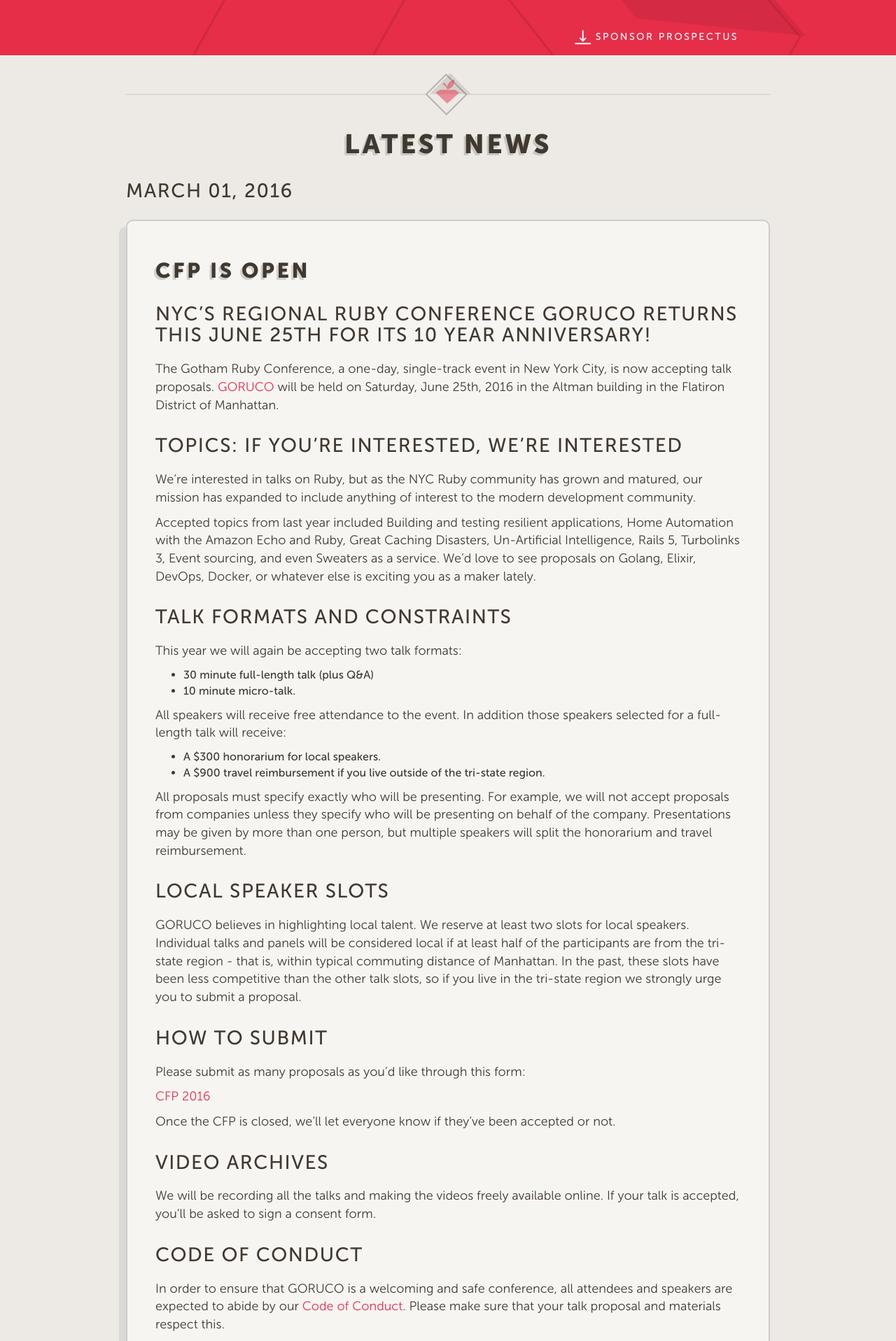
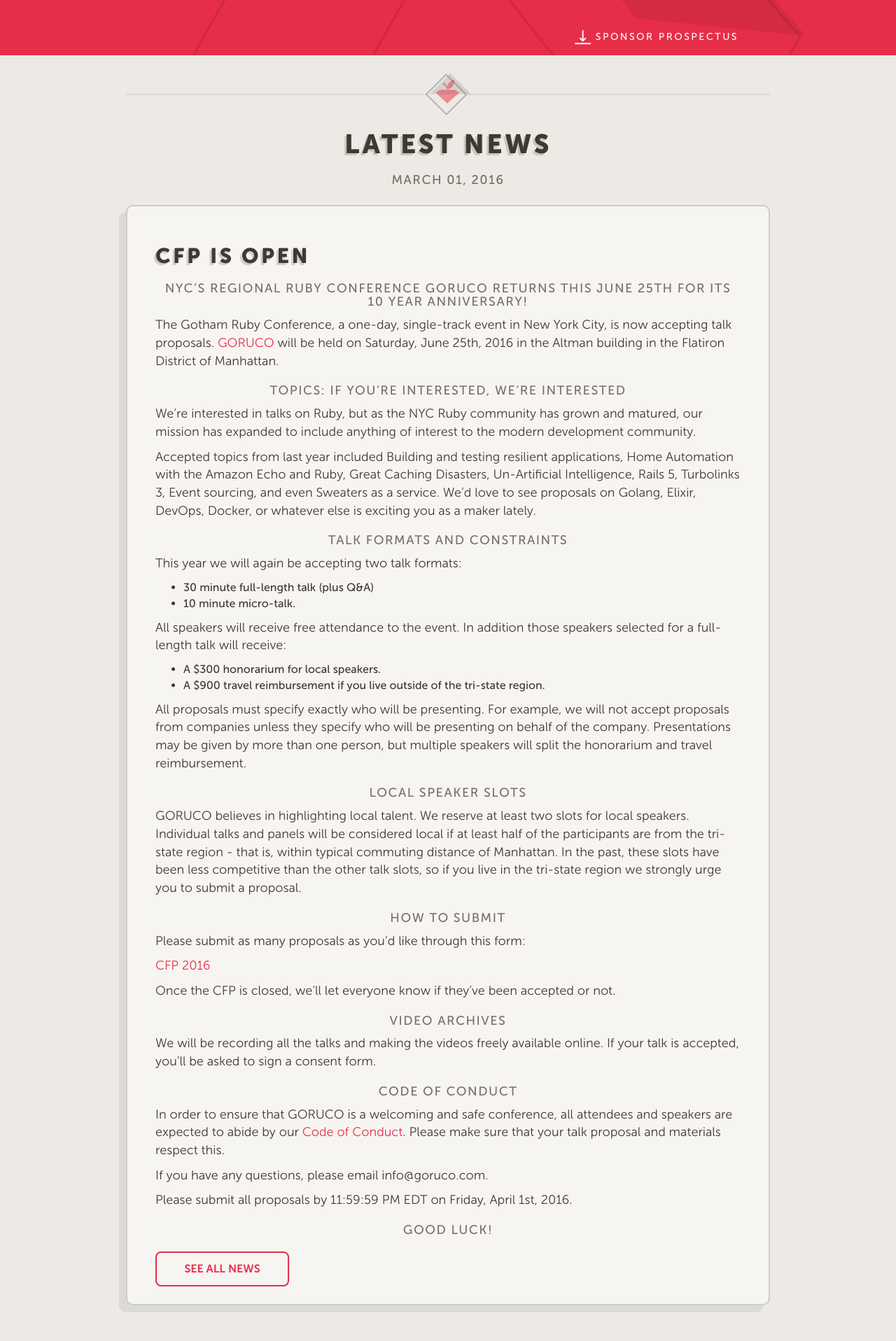
Before and after one commit to goruco/goruco2016, a Jekyll site: the page built from index.html, in a window 1280 px wide. Shown: the part 693-2610 px from the top of the page at 70% size. Built offline with Jekyll 4.4.1, drawn with Linux system fonts in a browser that asks for light colours.

Commit message:
Fixed styles on news date as specified in #9

```diff
--- a/_sass/_index.scss
+++ b/_sass/_index.scss
@@ -110,14 +110,11 @@
   }
 
   h3 {
-    font-size: 28px;
+    font-size: 18px;
+    opacity: .7;
     font-weight: 500;
     letter-spacing: 1.5px;
-    margin-top: 18px;
-    margin-bottom: 30px;
-    text-align: left;
-    margin-bottom: 20px;
-    margin-top: 30px;
+    text-align: center;
   }
 }
 
```
